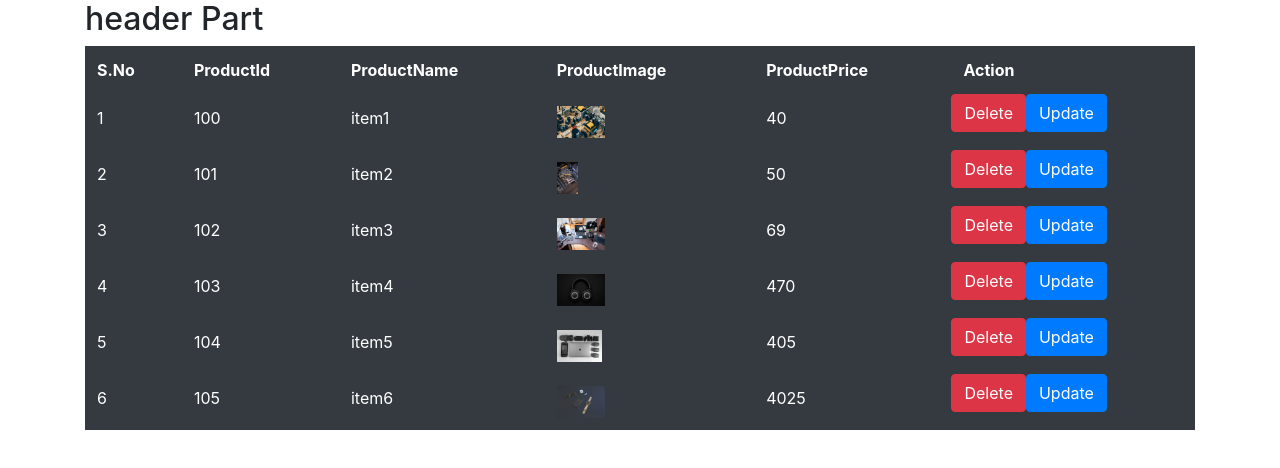
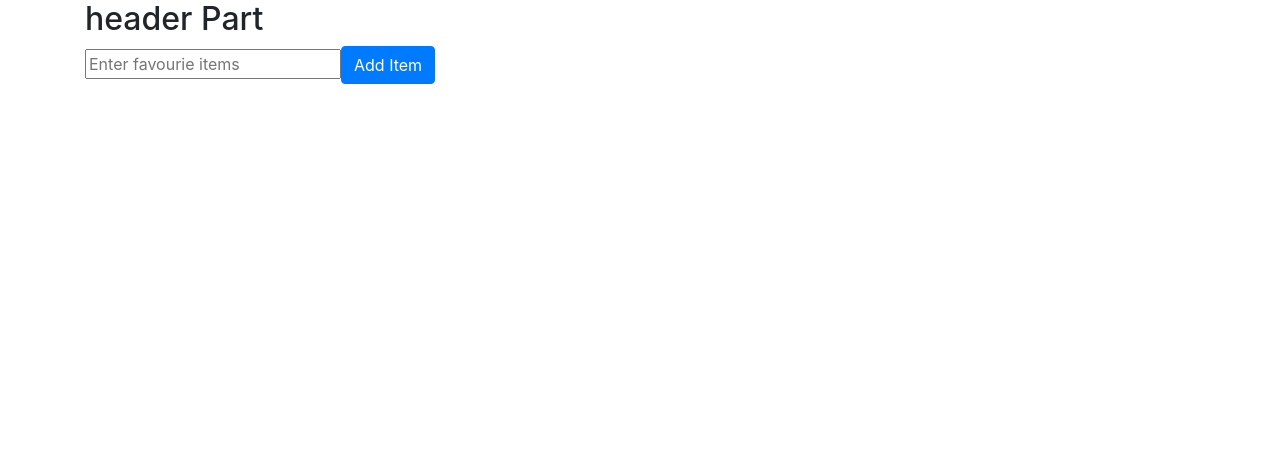
Before and after one commit to SumitSharma878/Angular, an Angular app: page / in a window 1280 px wide. Shown: the top 468 px of the page. Built offline with nearby package versions, Linux system fonts and the light colour scheme.

Commit message:
created input and rreading data using reference and showing

```diff
--- a/src/app/Lecture12/dropdown/dropdown.component.html
+++ b/src/app/Lecture12/dropdown/dropdown.component.html
@@ -3,7 +3,7 @@
     <h2>header Part</h2>
    </div>
    <div class="contentPart">
-    <div class="workingWithNgFor">
+    <!-- <div class="workingWithNgFor">
       <table class="table table-borderless table-dark">
         <thead>
           <tr>
@@ -16,23 +16,32 @@
           </tr>
         </thead>
         <tbody>
-          <tr *ngFor="let product of products,index as i">
-            <td scooper="row">{{i+1}}</td>
+       -->
+          <!-- <tr *ngFor="let product of products,index as i">
+            <button type="button" class="btn btn-danger">Delete</button> -->
+
+            <!-- <button type="button"  class="btn btn-primary">Update</button>
+          </>
+
+
+        </tbody>
+      </table> <td scooper="row">{{i+1}}</td>
             <td>{{product.id}}</td>
             <td>{{product.name}}</td>
             <td><img src="{{product.img}}" alt="Loading wait"></td>
             <td>{{product.price}}</td>
-            <button type="button" class="btn btn-danger">Delete</button>
+            -->
 
-            <button type="button"  class="btn btn-primary">Update</button>
-          </tr>
+      <!--tr creating form  to add items and show-->
 
-
-        </tbody>
-      </table>
+    <div class="myForm">
+      <input type="text" name="item" placeholder="Enter favourie items " #item>
+      <button class="btn btn-primary" (click)="addItem(item)">Add Item</button>
+    </div>
+    {{item.value}}
+    {{itemValue}}
     </div>
    </div>
    <div class="footerPart">
 
    </div>
-</div>
--- a/src/app/Lecture12/dropdown/dropdown.component.ts
+++ b/src/app/Lecture12/dropdown/dropdown.component.ts
@@ -6,44 +6,50 @@ import { Component } from '@angular/core';
   styleUrls: ['./dropdown.component.css']
 })
 export class DropdownComponent {
- products=[
-  {
-    'id': '100',
-    'name':'item1',
-    'img':'../assets/img1.jpeg',
-    'price':40
-  },
-  {
-    'id': '101',
-    'name':'item2',
-    'img':'../assets/img2.jpeg',
-    'price':50
-  },
-  {
-    'id': '102',
-    'name':'item3',
-    'img':'../assets/img3.jpeg',
-    'price':69
-  },
-  {
-    'id': '103',
-    'name':'item4',
-    'img':'../assets/img4.webp',
-    'price':470
-  },
-  {
-    'id': '104',
-    'name':'item5',
-    'img':'../assets/img5.webp',
-    'price':405
-  },
-  {
-    'id': '105',
-    'name':'item6',
-    'img':'../assets/img6.webp',
-    'price':4025
-  }
- ]
+  itemValue:any=" ";
+addItem(item:any):void {
+
+alert("item added: " + item.value)
+this.itemValue = item.value;
+}
+//  products=[
+//   {
+//     'id': '100',
+//     'name':'item1',
+//     'img':'../assets/img1.jpeg',
+//     'price':40
+//   },
+//   {
+//     'id': '101',
+//     'name':'item2',
+//     'img':'../assets/img2.jpeg',
+//     'price':50
+//   },
+//   {
+//     'id': '102',
+//     'name':'item3',
+//     'img':'../assets/img3.jpeg',
+//     'price':69
+//   },
+//   {
+//     'id': '103',
+//     'name':'item4',
+//     'img':'../assets/img4.webp',
+//     'price':470
+//   },
+//   {
+//     'id': '104',
+//     'name':'item5',
+//     'img':'../assets/img5.webp',
+//     'price':405
+//   },
+//   {
+//     'id': '105',
+//     'name':'item6',
+//     'img':'../assets/img6.webp',
+//     'price':4025
+//   }
+//  ]
 
 
 }
--- a/src/app/app.component.html
+++ b/src/app/app.component.html
@@ -24,4 +24,4 @@
 </div> -->
 
 <!-- <app-binding></app-binding> -->
-<app-dropdown></app-dropdown>
+<app-dropdown> </app-dropdown>
```
